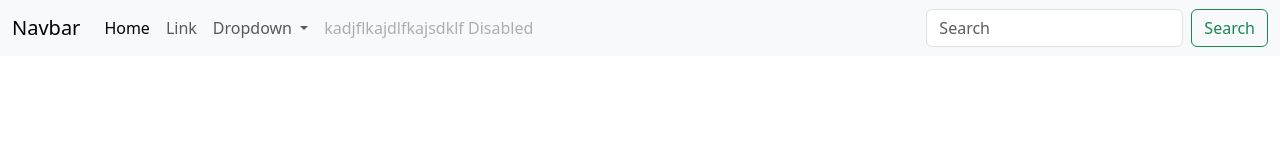
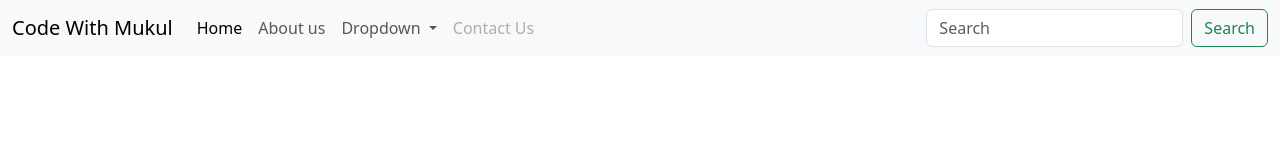
Before and after one commit to accenMukulture/SampleRepo, a plain HTML site: page mywebsite/index.html in a window 1280 px wide. Drawn offline with nearby package versions, Linux system fonts and the light colour scheme.

Commit message:
fixed structure

```diff
--- a/mywebsite/index.html
+++ b/mywebsite/index.html
@@ -9,7 +9,7 @@
   <body>
     <nav class="navbar navbar-expand-lg bg-body-tertiary">
         <div class="container-fluid">
-          <a class="navbar-brand" href="#">Navbar</a>
+          <a class="navbar-brand" href="#">Code With Mukul</a>
           <button class="navbar-toggler" type="button" data-bs-toggle="collapse" data-bs-target="#navbarSupportedContent" aria-controls="navbarSupportedContent" aria-expanded="false" aria-label="Toggle navigation">
             <span class="navbar-toggler-icon"></span>
           </button>
@@ -19,21 +19,21 @@
                 <a class="nav-link active" aria-current="page" href="#">Home</a>
               </li>
               <li class="nav-item">
-                <a class="nav-link" href="#">Link</a>
+                <a class="nav-link" href="#">About us</a>
               </li>
               <li class="nav-item dropdown">
                 <a class="nav-link dropdown-toggle" href="#" role="button" data-bs-toggle="dropdown" aria-expanded="false">
                   Dropdown
                 </a>
                 <ul class="dropdown-menu">
-                  <li><a class="dropdown-item" href="#">Helo there Action</a></li>
+                  <li><a class="dropdown-item" href="#">Goals</a></li>
                   <li><a class="dropdown-item" href="#"> Nothin there Another action</a></li>
                   <li><hr class="dropdown-divider"></li>
                   <li><a class="dropdown-item" href="#">Something else here</a></li>
                 </ul>
               </li>
               <li class="nav-item">
-                <a class="nav-link disabled" aria-disabled="true">kadjflkajdlfkajsdklf Disabled</a>
+                <a class="nav-link disabled" aria-disabled="true">Contact Us</a>
               </li>
             </ul>
             <form class="d-flex" role="search">
```
